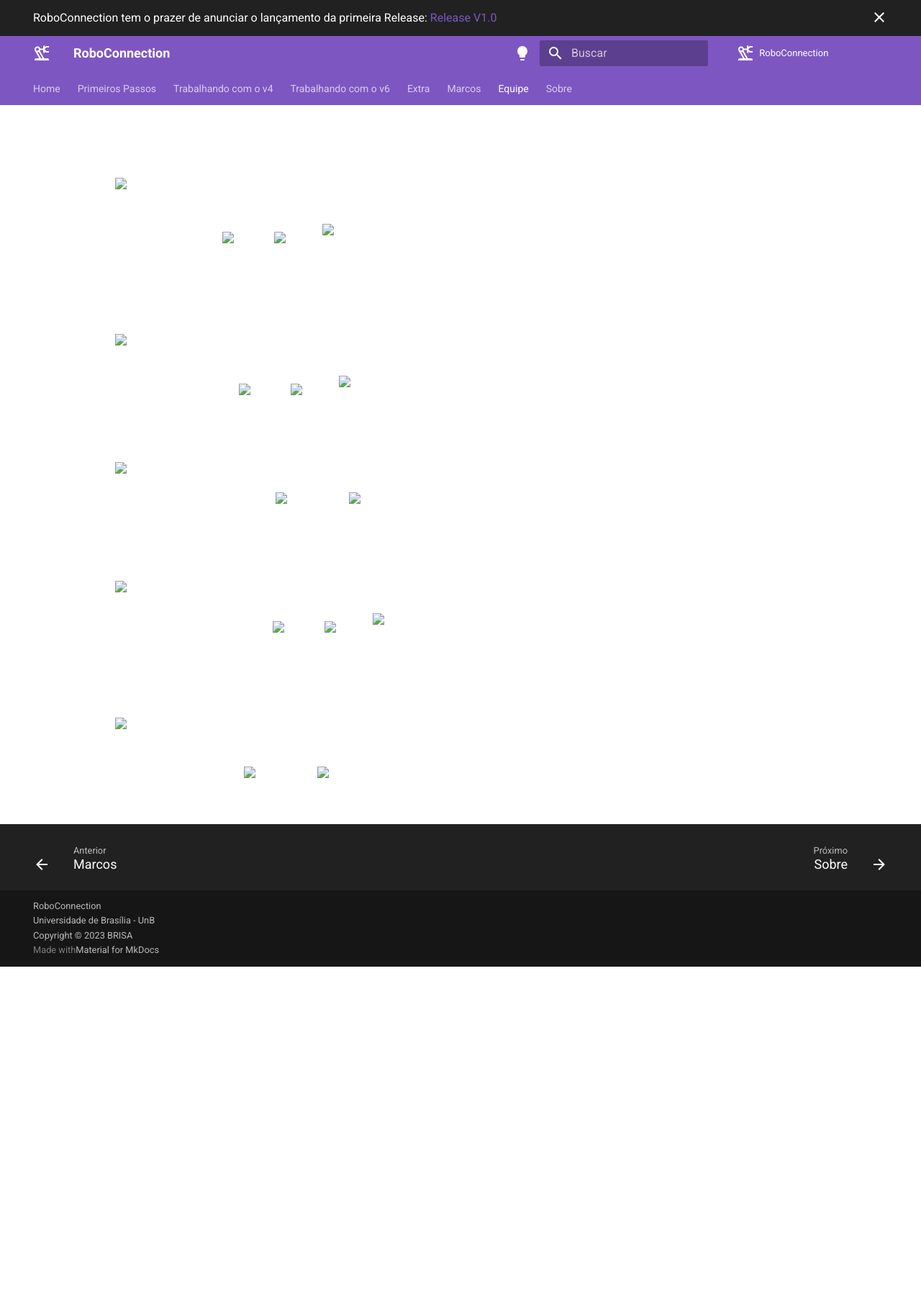
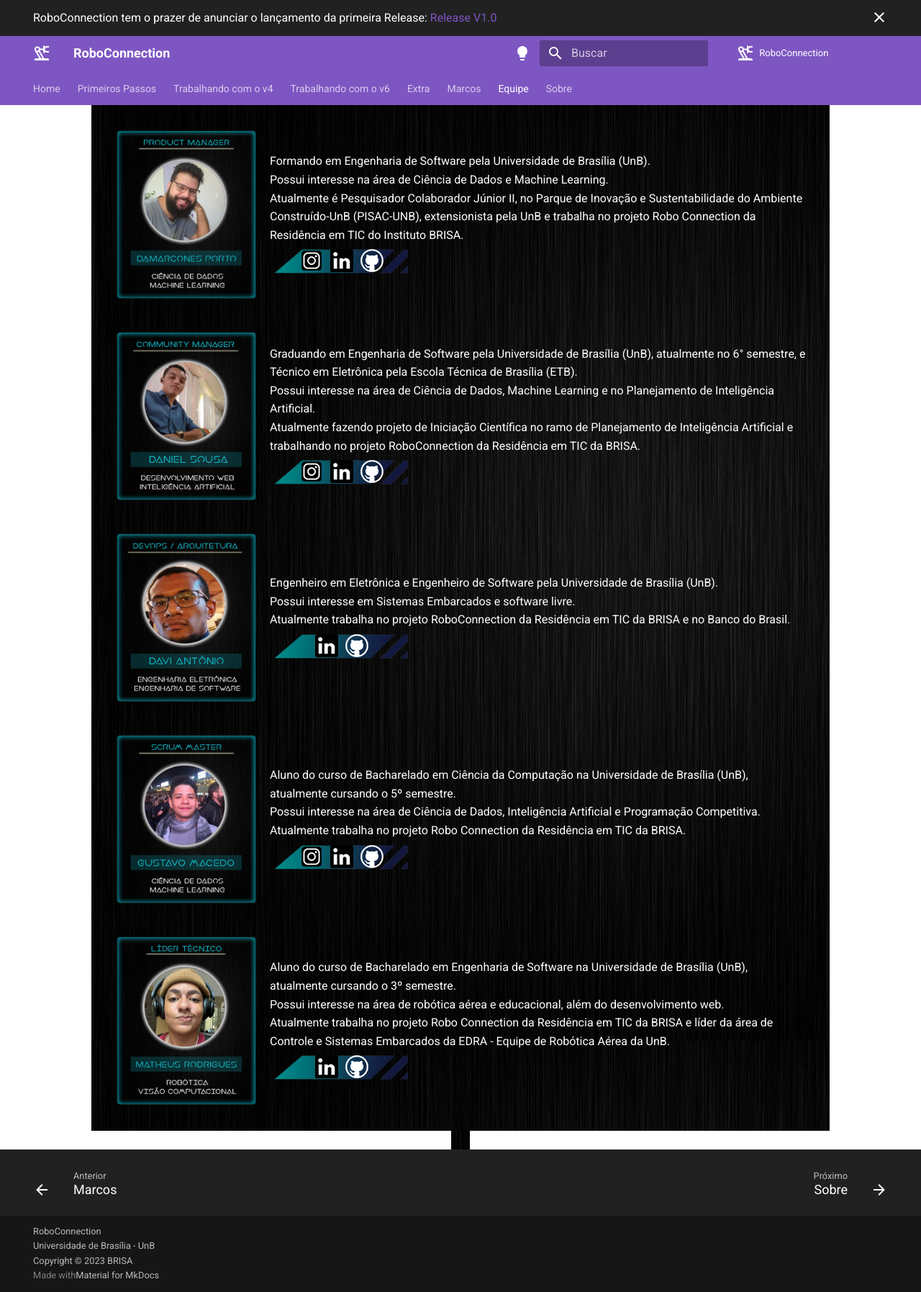
Before and after one commit to ResidenciaTICBrisa/03_Robotica, an MkDocs documentation site: the page built from docs/sobre/equipe.md, in a window 1280 px wide. Shown: the whole page at 72% size. Built offline with MkDocs 1.6.1 and Material for MkDocs 9.7.7, drawn with Linux system fonts in a browser that asks for light colours; comment, search, counter and statistics services are not loaded; before the commit the page ends 1343 px from its top, so only the background shows below that.

Commit message:
Tentativa de fix da equipe

```diff
--- a/docs/overrides/equipe.html
+++ b/docs/overrides/equipe.html
@@ -78,7 +78,7 @@
         padding: 1%;
         font-family: var(--font);
 
-        background-image: url(assets/images/fundo_puro.jpg);
+        background-image: url(../../overrides/assets/images/fundo_puro.jpg);
     }
     /*Fim da Main*/
 
@@ -106,7 +106,7 @@
     /*Social*/
     div.social{
         width: 200px;
-        background-image: url(assets/images/faixa_inferior.png);
+        background-image: url(../../overrides/assets/images/faixa_inferior.png);
         background-size: cover;
         background-repeat: no-repeat;
 
@@ -160,64 +160,64 @@
   <!--Conteúdo da Página-->
     <main>
       <div class="menbro">
-          <img src="assets/images/Damarcones.png" alt="Foto do Damarcones com algumas de suas informações">
+          <img src="../../overrides/assets/images/Damarcones.png" alt="Foto do Damarcones com algumas de suas informações">
           <div class="texto">
               <p>Formando em Engenharia de Software pela Universidade de Brasília (UnB).</br>Possui interesse na área de Ciência de Dados e Machine Learning.</br>Atualmente é Pesquisador Colaborador Júnior II, no Parque de Inovação e Sustentabilidade do Ambiente Construído-UnB (PISAC-UNB), extensionista pela UnB e trabalha no projeto Robo Connection da Residência em TIC do Instituto BRISA.</p>
 
               <div class="social">
-                  <a href="https://www.instagram.com/damarcones/" target="_blank"><img src="assets/icons/insta_logo.png" alt="Logo do instagram"></a>
-                  <a href="https://www.linkedin.com/in/damarcones-porto-4690991b0/" target="_blank"><img src="assets/icons/linkedin_logo.png" alt="Logo do Linkedin"></a>
-                  <a href="https://github.com/damarcones" target="_blank"><img src="assets/icons/github_logo.png" alt="Logo do github"></a>
+                  <a href="https://www.instagram.com/damarcones/" target="_blank"><img src="../../overrides/assets/icons/insta_logo.png" alt="Logo do instagram"></a>
+                  <a href="https://www.linkedin.com/in/damarcones-porto-4690991b0/" target="_blank"><img src="../../overrides/assets/icons/linkedin_logo.png" alt="Logo do Linkedin"></a>
+                  <a href="https://github.com/damarcones" target="_blank"><img src="../../overrides/assets/icons/github_logo.png" alt="Logo do github"></a>
               </div><!--social-->
           </div><!--Texto-->
       </div><!--menbro-->
 
       <div class="menbro">
-          <img src="assets/images/Daniel.png" alt="Foto do Daniel com algumas de suas informações">
+          <img src="../../overrides/assets/images/Daniel.png" alt="Foto do Daniel com algumas de suas informações">
           <div class="texto">
               <p>Graduando em Engenharia de Software pela Universidade de Brasília (UnB), atualmente no 6° semestre, e Técnico em Eletrônica pela Escola Técnica de Brasília (ETB).</br>Possui interesse na área de Ciência de Dados, Machine Learning e no Planejamento de Inteligência Artificial.</br>Atualmente fazendo projeto de Iniciação Científica no ramo de Planejamento de Inteligência Artificial e trabalhando no projeto RoboConnection da Residência em TIC da BRISA.</p>
 
               <div class="social">
-                  <a href="https://www.instagram.com/dev_daniel.sousa/" target="_blank"><img src="assets/icons/insta_logo.png" alt="Logo do instagram"></a>
-                  <a href="https://www.linkedin.com/in/daniel-sb-sousa" target="_blank"><img src="assets/icons/linkedin_logo.png" alt="Logo do Linkedin"></a>
-                  <a href="https://github.com/daniel-de-sousa" target="_blank"><img src="assets/icons/github_logo.png" alt="Logo do github"></a>
+                  <a href="https://www.instagram.com/dev_daniel.sousa/" target="_blank"><img src="../../overrides/assets/icons/insta_logo.png" alt="Logo do instagram"></a>
+                  <a href="https://www.linkedin.com/in/daniel-sb-sousa" target="_blank"><img src="../../overrides/assets/icons/linkedin_logo.png" alt="Logo do Linkedin"></a>
+                  <a href="https://github.com/daniel-de-sousa" target="_blank"><img src="../../overrides/assets/icons/github_logo.png" alt="Logo do github"></a>
               </div><!--social-->
           </div><!--Texto-->
       </div><!--menbro-->
 
       <div class="menbro">
-          <img src="assets/images/Davi.png" alt="Foto do Davi com algumas de suas informações">
+          <img src="../../overrides/assets/images/Davi.png" alt="Foto do Davi com algumas de suas informações">
           <div class="texto">
               <p>Engenheiro em Eletrônica e Engenheiro de Software pela Universidade de Brasília (UnB).</br>Possui interesse em Sistemas Embarcados e software livre.</br>Atualmente trabalha no projeto RoboConnection da Residência em TIC da BRISA e no Banco do Brasil.</p>
 
               <div class="social">
-                  <a href="https://www.linkedin.com/in/davi-antonio-da-silva-santos" target="_blank"><img src="assets/icons/linkedin_logo.png" alt="Logo do Linkedin"></a>
-                  <a href="https://github.com/DaviAntonio" target="_blank"><img src="assets/icons/github_logo.png" alt="Logo do github"></a>
+                  <a href="https://www.linkedin.com/in/davi-antonio-da-silva-santos" target="_blank"><img src="../../overrides/assets/icons/linkedin_logo.png" alt="Logo do Linkedin"></a>
+                  <a href="https://github.com/DaviAntonio" target="_blank"><img src="../../overrides/assets/icons/github_logo.png" alt="Logo do github"></a>
               </div><!--social-->
           </div><!--Texto-->
       </div><!--menbro-->
 
       <div class="menbro">
-          <img src="assets/images/Gustavo.png" alt="Foto do Gustavo com algumas de suas informações">
+          <img src="../../overrides/assets/images/Gustavo.png" alt="Foto do Gustavo com algumas de suas informações">
           <div class="texto">
               <p>Aluno do curso de Bacharelado em Ciência da Computação na Universidade de Brasília (UnB), atualmente cursando o 5º semestre.</br>Possui interesse na área de Ciência de Dados, Inteligência Artificial e Programação Competitiva.</br>Atualmente trabalha no projeto Robo Connection da Residência em TIC da BRISA.</p>
 
               <div class="social">
-                  <a href="https://www.instagram.com/gustarvinz/" target="_blank"><img src="assets/icons/insta_logo.png" alt="Logo do instagram"></a>
-                  <a href="https://www.linkedin.com/in/gustavo-macedo-44430521b/" target="_blank"><img src="assets/icons/linkedin_logo.png" alt="Logo do Linkedin"></a>
-                  <a href="https://github.com/Gustavo-Macedo1" target="_blank"><img src="assets/icons/github_logo.png" alt="Logo do github"></a>
+                  <a href="https://www.instagram.com/gustarvinz/" target="_blank"><img src="../../overrides/assets/icons/insta_logo.png" alt="Logo do instagram"></a>
+                  <a href="https://www.linkedin.com/in/gustavo-macedo-44430521b/" target="_blank"><img src="../../overrides/assets/icons/linkedin_logo.png" alt="Logo do Linkedin"></a>
+                  <a href="https://github.com/Gustavo-Macedo1" target="_blank"><img src="../../overrides/assets/icons/github_logo.png" alt="Logo do github"></a>
               </div><!--social-->
           </div><!--Texto-->
       </div><!--menbro-->
 
       <div class="menbro">
-          <img src="assets/images/Matheus.png" alt="Foto do Matheus com algumas de suas informações">
+          <img src="../../overrides/assets/images/Matheus.png" alt="Foto do Matheus com algumas de suas informações">
           <div class="texto">
               <p>Aluno do curso de Bacharelado em Engenharia de Software na Universidade de Brasília (UnB), atualmente cursando o 3º semestre.</br>Possui interesse na área de robótica aérea e educacional, além do desenvolvimento web.</br>Atualmente trabalha no projeto Robo Connection da Residência em TIC da BRISA e líder da área de Controle e Sistemas Embarcados da EDRA - Equipe de Robótica Aérea da UnB.</p>
 
               <div class="social">
-                  <a href="https://www.linkedin.com/in/matheus-rodrigues-97b5ba141/" target="_blank"><img src="assets/icons/linkedin_logo.png" alt="Logo do Linkedin"></a>
-                  <a href="https://github.com/mrodrigues14" target="_blank"><img src="assets/icons/github_logo.png" alt="Logo do github"></a>
+                  <a href="https://www.linkedin.com/in/matheus-rodrigues-97b5ba141/" target="_blank"><img src="../../overrides/assets/icons/linkedin_logo.png" alt="Logo do Linkedin"></a>
+                  <a href="https://github.com/mrodrigues14" target="_blank"><img src="../../overrides/assets/icons/github_logo.png" alt="Logo do github"></a>
               </div><!--social-->
           </div><!--Texto-->
       </div><!--menbro-->
```
